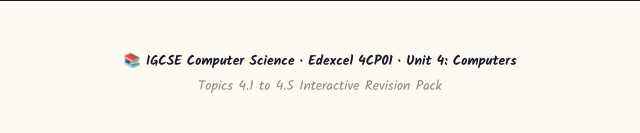
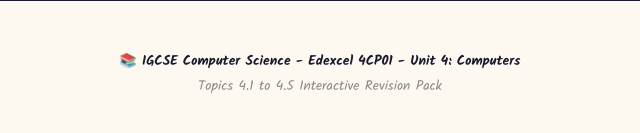
Before and after one commit to pooja7909/IGCSE-Topic-4-Computers, a plain HTML site: page index.html in a window 1280 px wide. Shown: the part 2730-2863 px from the top of the page, 350-990 px from the left. Drawn offline with Linux system fonts and the light colour scheme.

Commit message:
Update index.html

```diff
--- a/index.html
+++ b/index.html
@@ -597,7 +597,7 @@
 
   <!-- ── FOOTER ── -->
   <div class="footer">
-    <p>📚 <strong>IGCSE Computer Science · Edexcel 4CP01 · Unit 4: Computers</strong></p>
+    <p>📚 <strong>IGCSE Computer Science - Edexcel 4CP01 - Unit 4: Computers</strong></p>
     <p style="margin-top:4px;">Topics 4.1 to 4.5 Interactive Revision Pack</p>
   </div>
 
```
